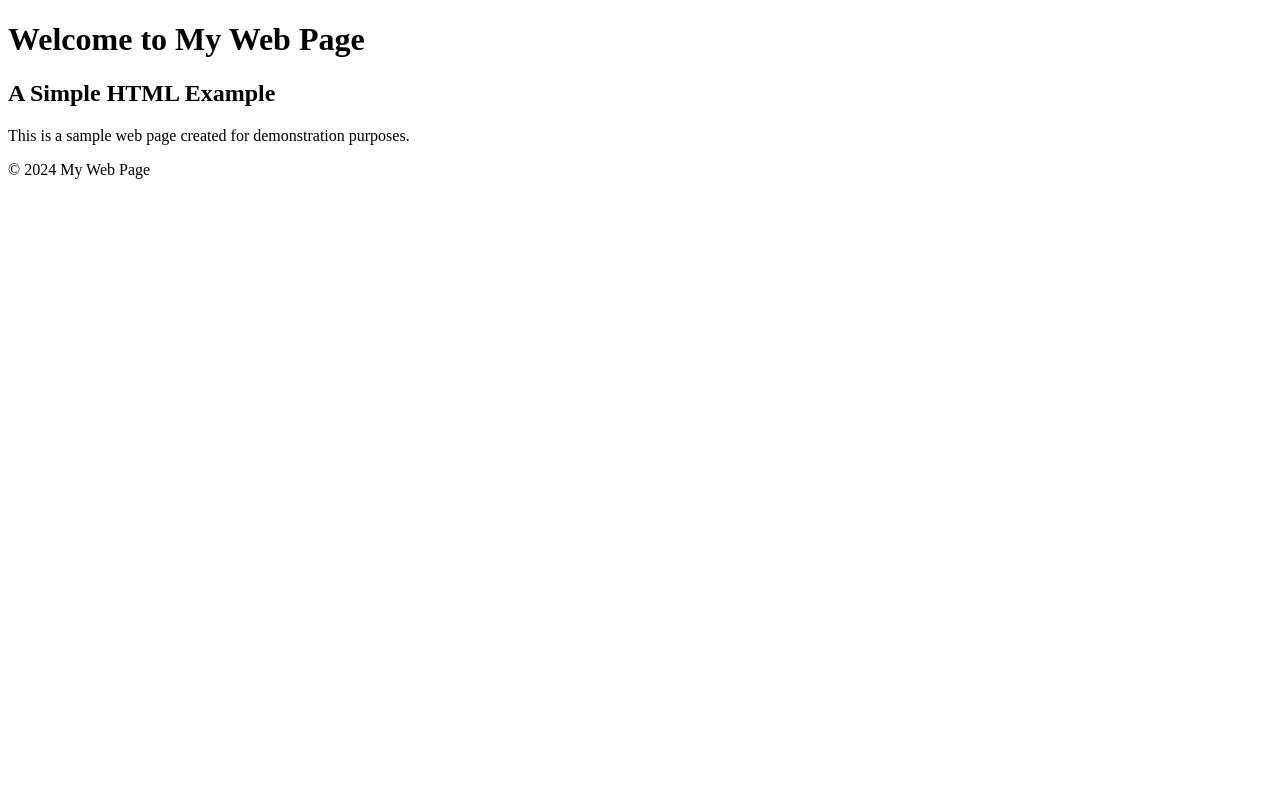
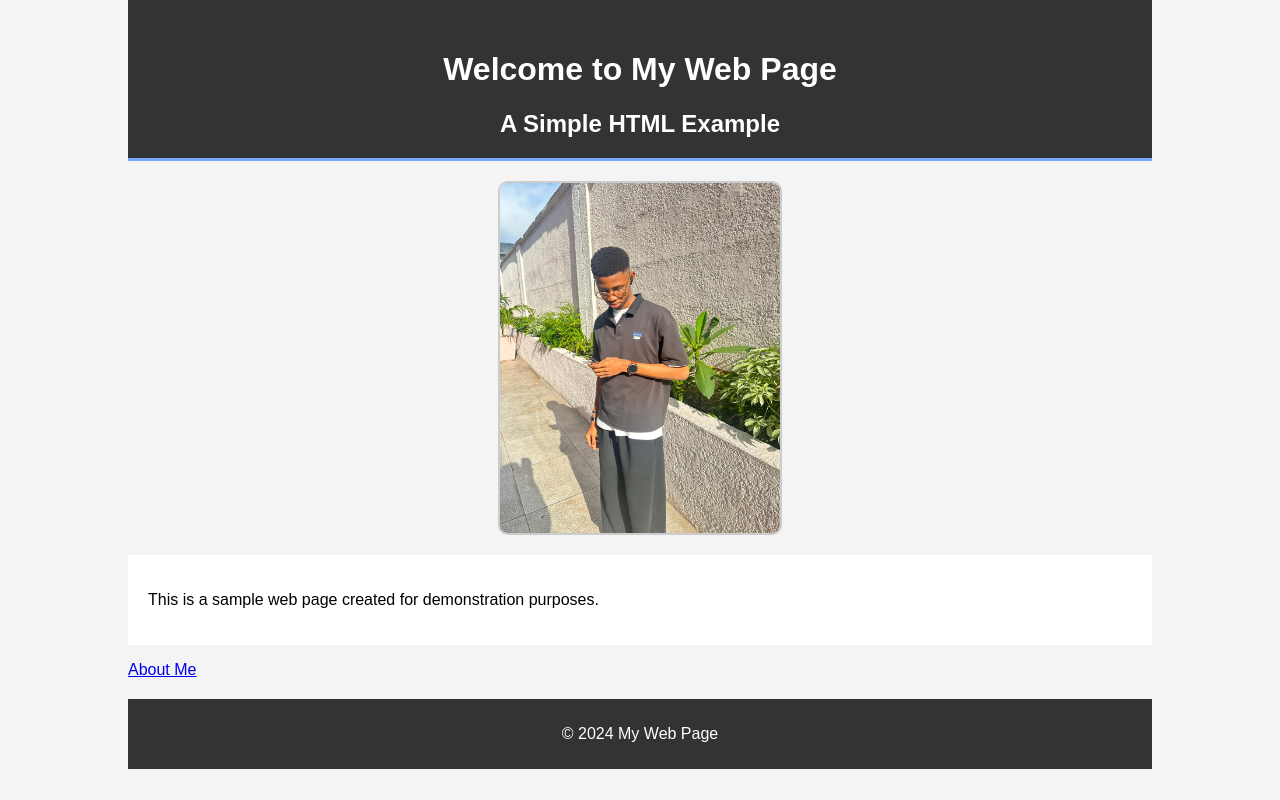
Before and after one commit to sampsonudeme738-gif/testing-, a plain HTML site: page index.html in a window 1280 px wide. Drawn offline with Linux system fonts and the light colour scheme.

Commit message:
Add files via upload

```diff
--- a/index.html
+++ b/index.html
@@ -5,17 +5,64 @@
     <meta name="viewport" content="width=device-width, initial-scale=1.0">
     <title>My Web Page</title>
     <link rel="stylesheet" href="styles.css">
+
+    <style >
+        body {
+            font-family: Arial, sans-serif;
+            margin: 0;
+            padding: 0;
+            background-color: #f4f4f4;
+        }
+        .container {
+            width: 80%;
+            margin: auto;
+            overflow: hidden;
+        }
+        header {
+            background: #333;
+            color: #fff;
+            padding-top: 30px;
+            min-height: 70px;
+            border-bottom: #77aaff 3px solid;
+        }
+        header h1, header h2 {
+            text-align: center;
+        }
+        main {
+            padding: 20px;
+            background: #fff;
+            margin-top: 20px;
+        }
+        footer {
+            background: #333;
+            color: #fff;
+            text-align: center;
+            padding: 10px 0;
+            margin-top: 20px;
+        }
+        img {
+            display: block;
+            margin: 20px auto;
+            border-radius: 10px;
+            border: 2px solid #ccc;
+        }
+    </style>
 </head>
 <body>
+    <div class="container">
     <header>
         <h1>Welcome to My Web Page</h1>
         <h2>A Simple HTML Example</h2>
     </header>
+    <img src="./WhatsApp Image 2026-08-31 at 21.18.01 (1) copy.jpeg" alt="s person standing in a bright room, smiling toward the camera, with a plain wall behind them and soft daylight coming from the side. The subject is the photographer, shown at a natural, relaxed pose in a simple indoor setting. The emotional tone is warm and friendly. There is no readable text in the image." width="280" height="350">
     <main>
         <p>This is a sample web page created for demonstration purposes.</p>
     </main>
+
+   <p><a href="about me.html">About Me</a></p   >
     <footer>
         <p>&copy; 2024 My Web Page</p>
     </footer>
+</div>
 </body>
 </html>
```
Also changed, not shown: about me.html (added, +58 -0 lines), WhatsApp Image 2026-08-31 at 21.18.01 (1) copy.jpeg (added).
